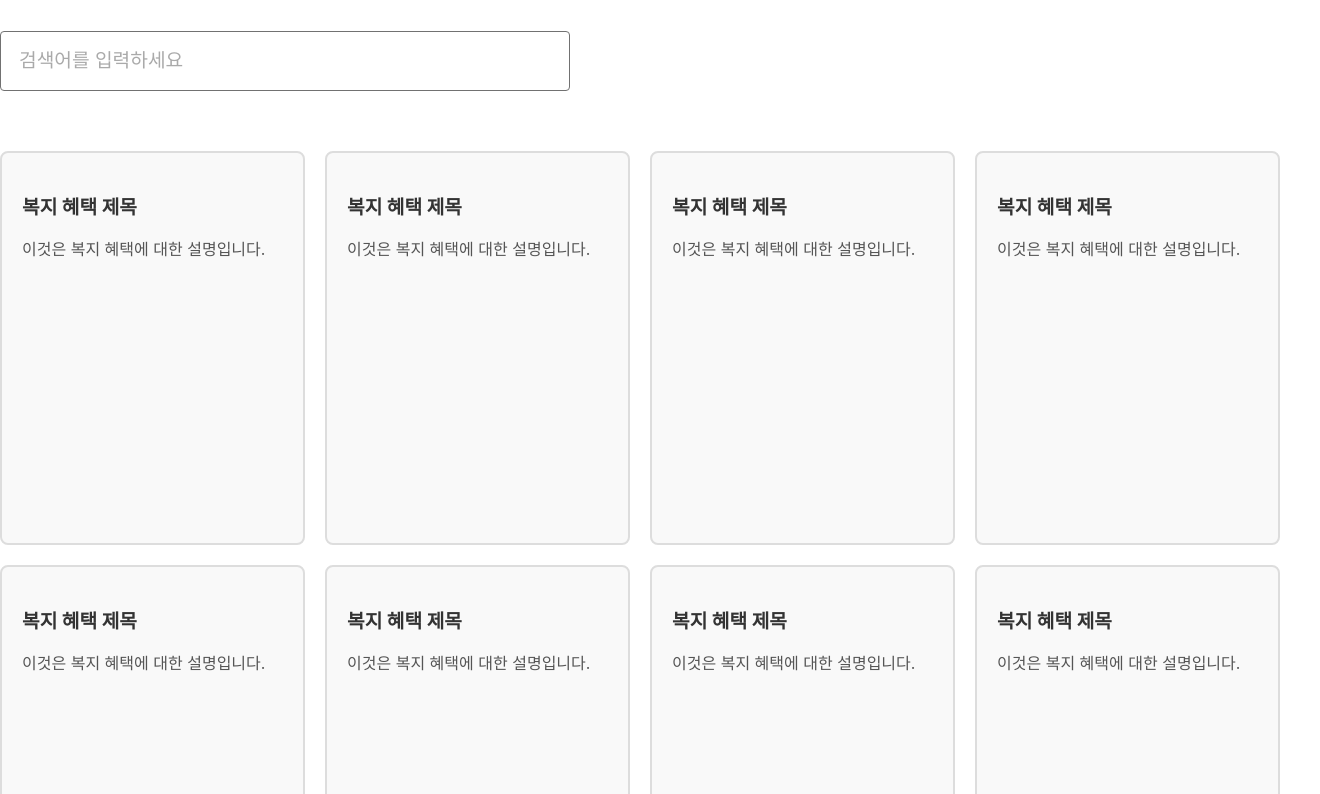
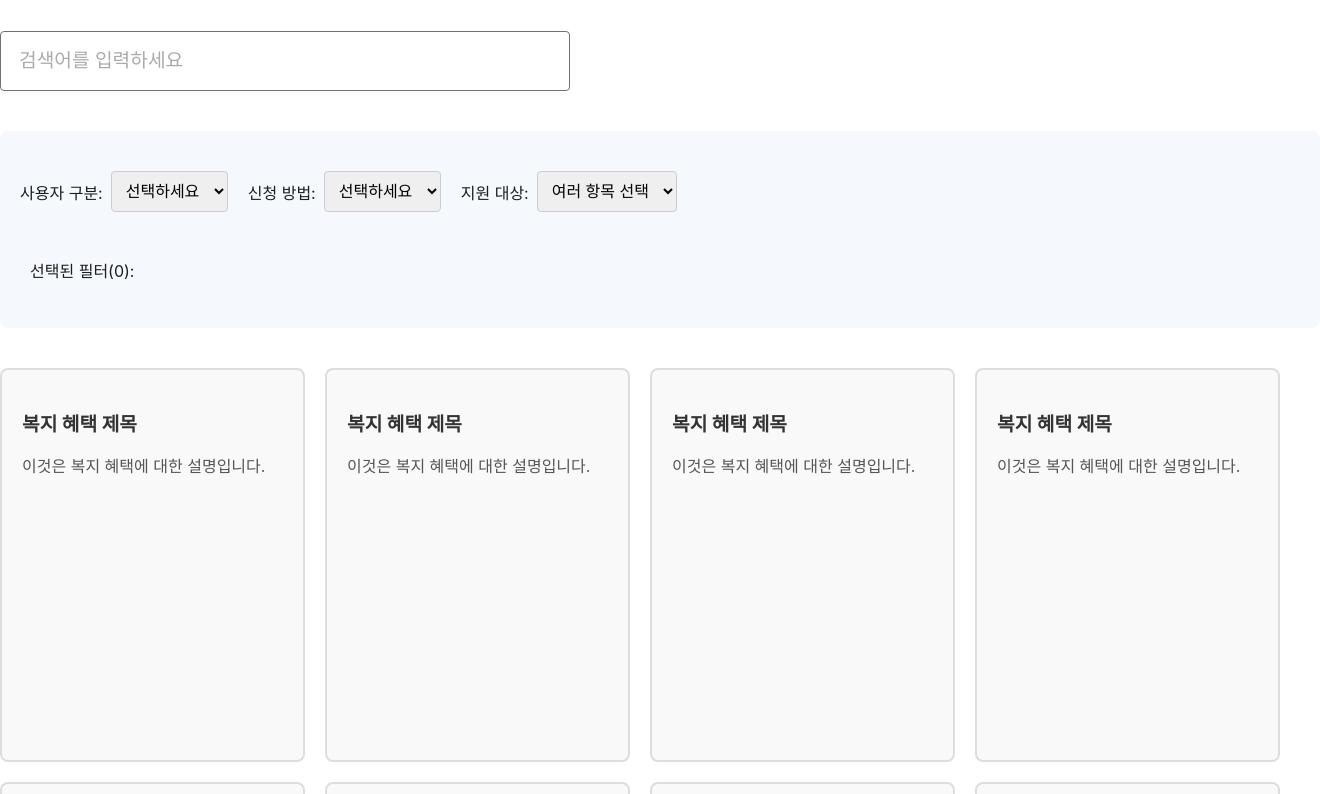
Before and after one commit to 2th-project/2th-project-FE, a React (Create React App) app: page / in a window 1280 px wide. Shown: the part 1326-2120 px from the top of the page, 1320 px wide, since content can reach past the window. Built offline with nearby package versions, Linux system fonts and the light colour scheme.

Commit message:
메인 페이지 필터링 초기 설계

```diff
--- /dev/null
+++ b/src/pages/main/FilterComponent.js
@@ -0,0 +1,79 @@
+import React, { useState } from "react";
+import styles from "./FilterComponent.module.css";
+
+const FilterComponent = () => {
+  const [selectedOption1, setSelectedOption1] = useState("");
+  const [selectedOption2, setSelectedOption2] = useState("");
+  const [selectedOptions3, setSelectedOptions3] = useState([]);
+
+  const options1 = ["Option 1-1", "Option 1-2", "Option 1-3"];
+  const options2 = ["Option 2-1", "Option 2-2", "Option 2-3"];
+  const options3 = ["Option 3-1", "Option 3-2", "Option 3-3"];
+
+  const handleSelect1 = (event) => setSelectedOption1(event.target.value);
+  const handleSelect2 = (event) => setSelectedOption2(event.target.value);
+  const handleSelect3 = (event) => {
+    const value = event.target.value;
+    if (!selectedOptions3.includes(value)) {
+      setSelectedOptions3([...selectedOptions3, value]);
+    }
+  };
+
+  const handleRemoveOption = (option) => {
+    setSelectedOptions3(selectedOptions3.filter((item) => item !== option));
+  };
+
+  return (
+    <div className={styles.filterContainer}>
+      <div className={styles.selectContainer}>
+        <label>
+          사용자 구분:
+          <select onChange={handleSelect1} value={selectedOption1}>
+            <option value="">선택하세요</option>
+            {options1.map((option) => (
+              <option key={option} value={option}>
+                {option}
+              </option>
+            ))}
+          </select>
+        </label>
+
+        <label>
+          신청 방법:
+          <select onChange={handleSelect2} value={selectedOption2}>
+            <option value="">선택하세요</option>
+            {options2.map((option) => (
+              <option key={option} value={option}>
+                {option}
+              </option>
+            ))}
+          </select>
+        </label>
+
+        <label>
+          지원 대상:
+          <select onChange={handleSelect3} value="">
+            <option value="">여러 항목 선택</option>
+            {options3.map((option) => (
+              <option key={option} value={option}>
+                {option}
+              </option>
+            ))}
+          </select>
+        </label>
+      </div>
+
+      <div className={styles.selectedOptions}>
+        <p>선택된 필터({selectedOptions3.length}):</p>
+        {selectedOptions3.map((option) => (
+          <div key={option} className={styles.selectedOption}>
+            {option}{" "}
+            <button onClick={() => handleRemoveOption(option)}>삭제</button>
+          </div>
+        ))}
+      </div>
+    </div>
+  );
+};
+
+export default FilterComponent;
--- /dev/null
+++ b/src/pages/main/FilterComponent.module.css
@@ -0,0 +1,55 @@
+.filterContainer {
+  width: 100%;
+  max-width: 1280px;
+  margin: 0 auto;
+  text-align: left;
+  background-color: #f5f8fc;
+  padding: 20px;
+  border-radius: 8px;
+}
+
+.selectContainer {
+  display: flex;
+  justify-content: flex-start;
+  align-items: center;
+  gap: 20px;
+  margin-bottom: 20px;
+  margin-top: 20px;
+}
+
+.selectContainer label {
+  display: flex;
+  align-items: center;
+  gap: 8px;
+  color: #1d1d1d;
+}
+
+.selectContainer select {
+  padding: 10px;
+  font-size: 1rem;
+  border: 1px solid #ccc;
+  border-radius: 4px;
+}
+
+.selectedOptions {
+  padding: 10px;
+  border-radius: 4px;
+  color: #1d1d1d;
+}
+
+.selectedOption {
+  display: inline-block;
+  margin-right: 10px;
+  background-color: #fff;
+  padding: 5px 10px;
+  border-radius: 4px;
+  border: 1px solid #ddd;
+}
+
+.selectedOption button {
+  background: none;
+  border: none;
+  color: red;
+  cursor: pointer;
+  margin-left: 10px;
+}
--- a/src/pages/main/Main.js
+++ b/src/pages/main/Main.js
@@ -2,6 +2,7 @@ import React from "react";
 import MainBanner from "./MainBanner";
 import KeyBenefits from "./KeyBenefits";
 import QuickFind from "./QuickFind";
+import FilterComponent from "./FilterComponent";
 import WelfareList from "./WelfareList";
 
 const Main = () => {
@@ -11,6 +12,7 @@ const Main = () => {
         <MainBanner />
         <KeyBenefits />
         <QuickFind />
+        <FilterComponent />
         <WelfareList />
       </main>
     </>
--- a/src/pages/main/WelfareList.module.css
+++ b/src/pages/main/WelfareList.module.css
@@ -5,7 +5,7 @@
   width: 100%;
   max-width: 1280px;
   margin: 0 auto;
-  padding: 20px 0;
+  padding: 40px 0;
 }
 
 .welfareBox {
```
